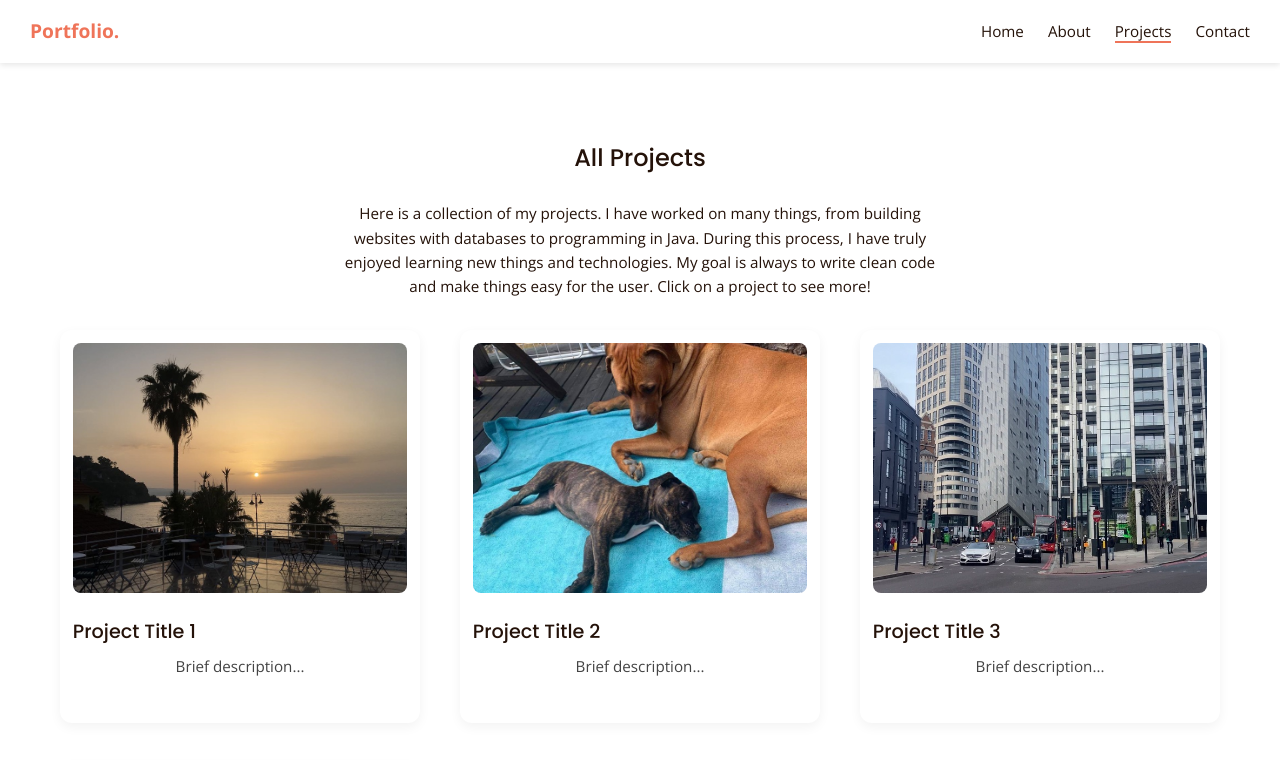
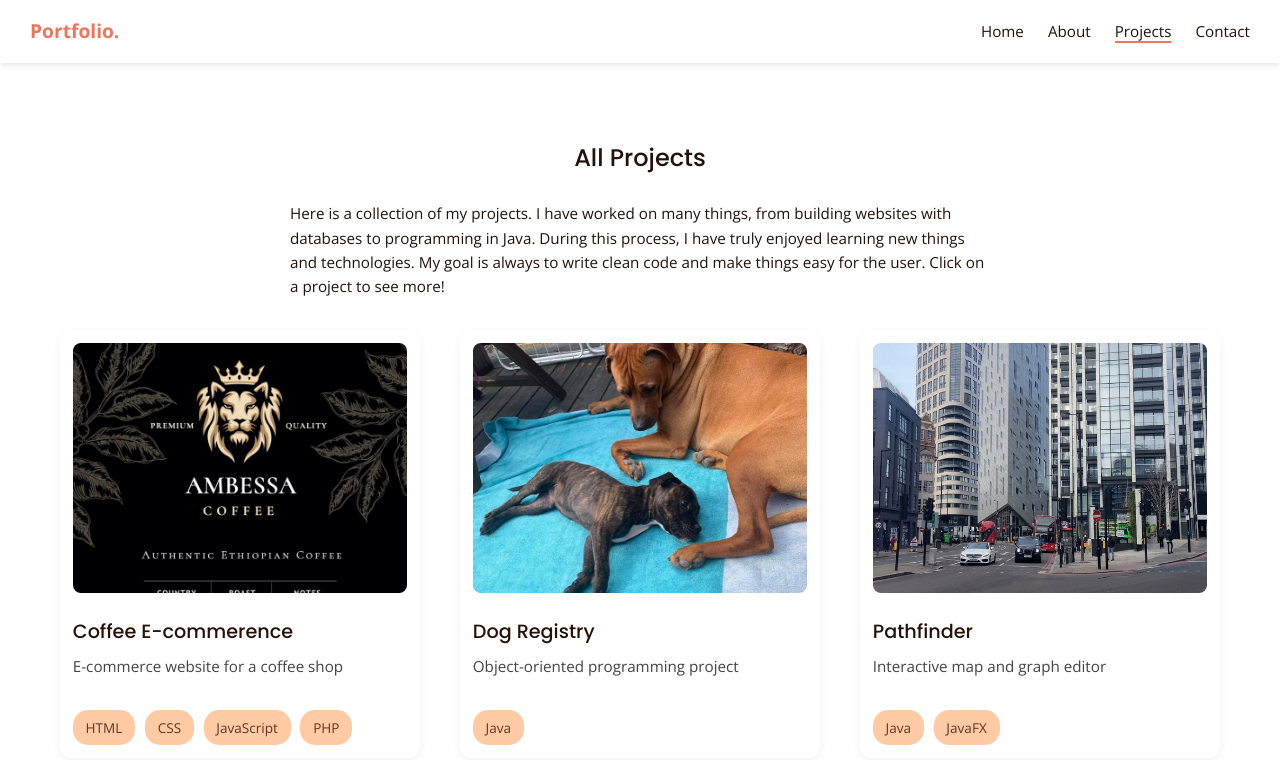
Before and after one commit to Ginaanyim/Portfolio, a plain HTML site: page projects.html in a window 1280 px wide. Shown: the top 760 px of the page. Drawn offline with nearby package versions, Linux system fonts and the light colour scheme.

Commit message:
Added badges on projects & uppdated CSS

```diff
--- a/css/style.css
+++ b/css/style.css
@@ -279,14 +279,12 @@ header {
 
 
 .about-text {
-    padding: 0 1rem 2rem 1rem;
+    padding: 2rem 1rem 2rem 1rem;
 }
 
 .about-image {
-    padding: 0.8rem;
     text-align: center;
 }
-
 
 .about-image img {
     width: 40vw;
@@ -310,7 +308,6 @@ header {
     justify-content: center;
     list-style: none;
     gap: 1.2rem;
-
 }
 
 .social-icons a {
@@ -394,10 +391,9 @@ header {
 
 #full-projects p {
     margin-bottom: 2rem;
-    max-width: 600px;
+    max-width: 700px;
     margin-left: auto;
     margin-right: auto;
-    text-align: center;
 
 }
 
@@ -497,7 +493,6 @@ footer {
 .form-container h3 {
     color: rgb(150, 113, 94);
 }
-
 
 .form-container form {
     display: flex;
--- a/projects.html
+++ b/projects.html
@@ -31,27 +31,34 @@
         <p>Here is a collection of my projects. I have worked on many things, from building websites with databases to programming in Java. During this process, I have truly enjoyed learning new things and technologies. My goal is always to write clean code and make things easy for the user. Click on a project to see more!</p>
         <div class="project-grid">
             <a href="project-1.html" class="project-card">
-                <img src="images/project-1.jpeg" alt="Project 1">
-                <h3>Project Title 1</h3>
-                <p>Brief description...</p>
+                <img src="images/coffee-logo.png" alt="Project 1">
+                <h3>Coffee E-commerence</h3>
+                    <p>E-commerce website for a coffee shop</p>
+                    <ul class="skill-badges">
+                        <li class="skill-badge">HTML</li>
+                        <li class="skill-badge">CSS</li>
+                        <li class="skill-badge">JavaScript</li>
+                        <li class="skill-badge">PHP</li>
+                    </ul>
                 </a>
 
                 <a href="project-2.html" class="project-card">
                     <img src="images/project-2.jpeg" alt="Project 2">
-                <h3>Project Title 2</h3>
-                <p>Brief description...</p>
+                    <h3>Dog Registry</h3>
+                    <p>Object-oriented programming project</p>
+                    <ul class="skill-badges">
+                        <li class="skill-badge">Java</li>
+                    </ul>
                 </a>
 
                 <a href="project-3.html" class="project-card">
                     <img src="images/project-3.jpeg" alt="Project 3">
-                <h3>Project Title 3</h3>
-                <p>Brief description...</p>
-            </a>
-
-            <a href="project-4.html" class="project-card">
-                <img src="images/coffee-logo.png" alt="Project 4">
-                <h3>Project Title 4</h3>
-                <p>Brief description...</p>
+                    <h3>Pathfinder</h3>
+                    <p>Interactive map and graph editor</p>
+                    <ul class="skill-badges">
+                        <li class="skill-badge">Java</li>
+                        <li class="skill-badge">JavaFX</li>
+                    </ul>
                 </a>
         </div>
     </section>
```
Also changed, not shown: about.html (+1 -2 lines), index.html (+21 -9 lines), images/project-4.png (added), images/project-5.jpeg (renamed from images/project-1.jpeg). Lines whose indentation alone changed are shown as unchanged.
